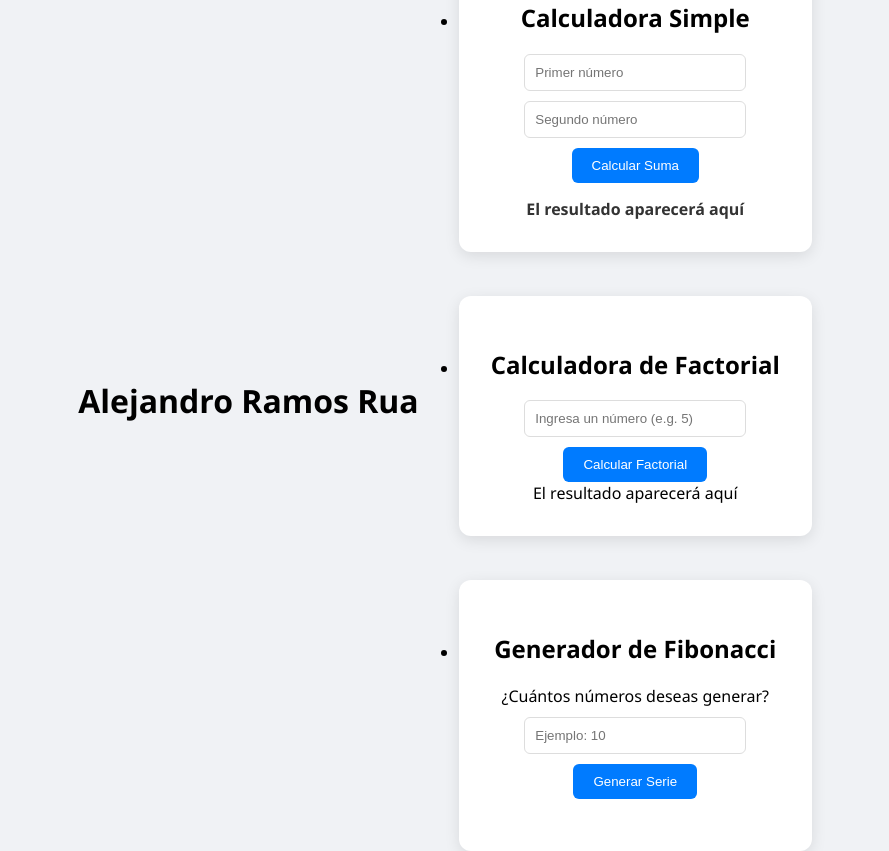
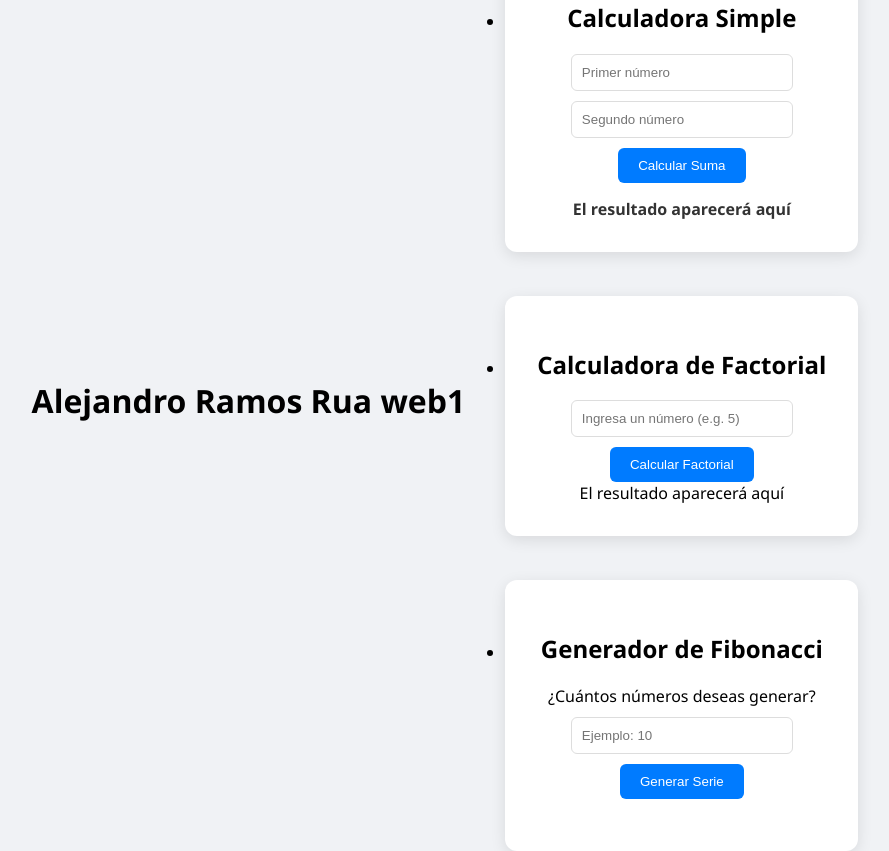
Before and after one commit to Alejandrorua/MiWeb_Ramos_Alejandro, a plain HTML site: page index.html in a window 1280 px wide. Shown: the whole page, without its empty margins (195-1084 px from the left). Drawn offline with Linux system fonts and the light colour scheme.

Commit message:
rama1 web1

```diff
--- a/index.html
+++ b/index.html
@@ -8,7 +8,7 @@
 </head>
 
 <body>
-    <h1>Alejandro Ramos Rua</h1>
+    <h1>Alejandro Ramos Rua web1</h1>
     <ul>
         <li>
             <div class="card">
```
